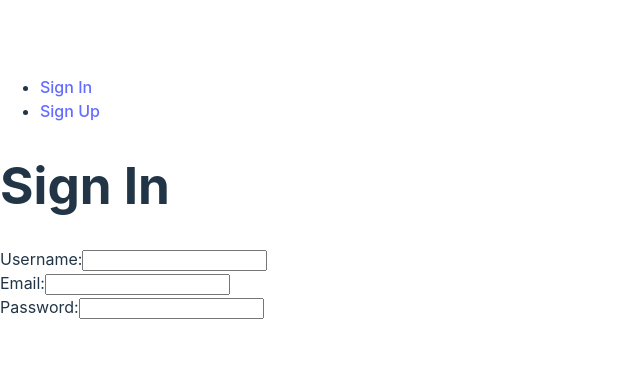
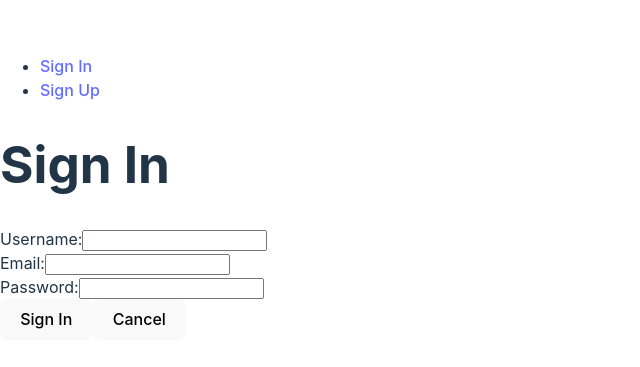
Before and after one commit to deijahmonay/the-aroma-archive-front-end2, a React (Vite) app: page /signin in a window 1280 px wide. Shown: the part 211-578 px from the top of the page, without its empty margins (0-640 px from the left). Built offline with nearby package versions, Linux system fonts and the light colour scheme; no server answers.

Commit message:
add signup and cancel button to signin form

```diff
--- a/src/components/SigninForm/SigninForm.jsx
+++ b/src/components/SigninForm/SigninForm.jsx
@@ -69,6 +69,12 @@
           onChange={handleChange}
           />
         </div>
+        <div>
+          <button>Sign In</button>
+          <Link to='/'>
+          <button>Cancel</button>
+          </Link>
+        </div>
       </form>
     </main>
   )
```
